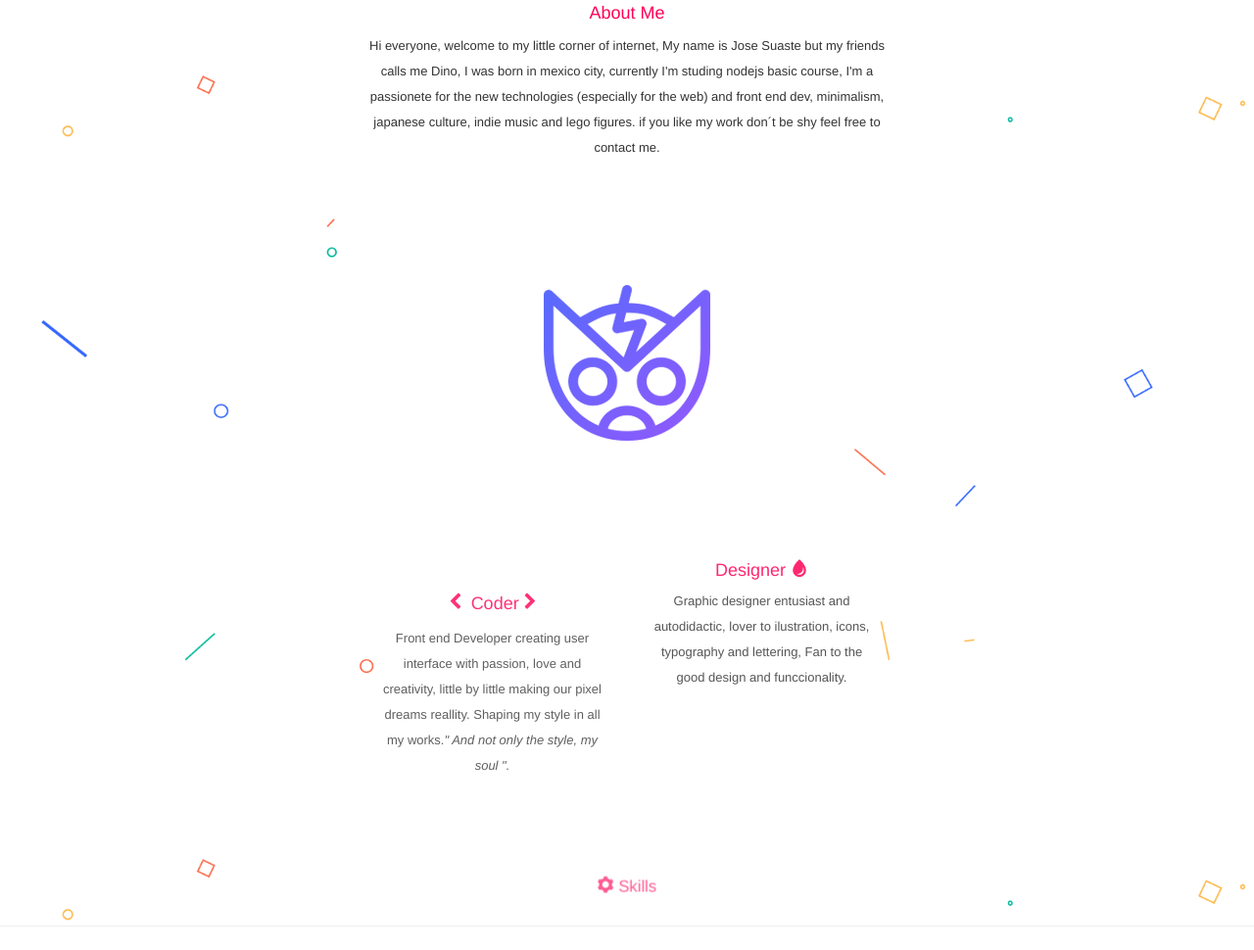
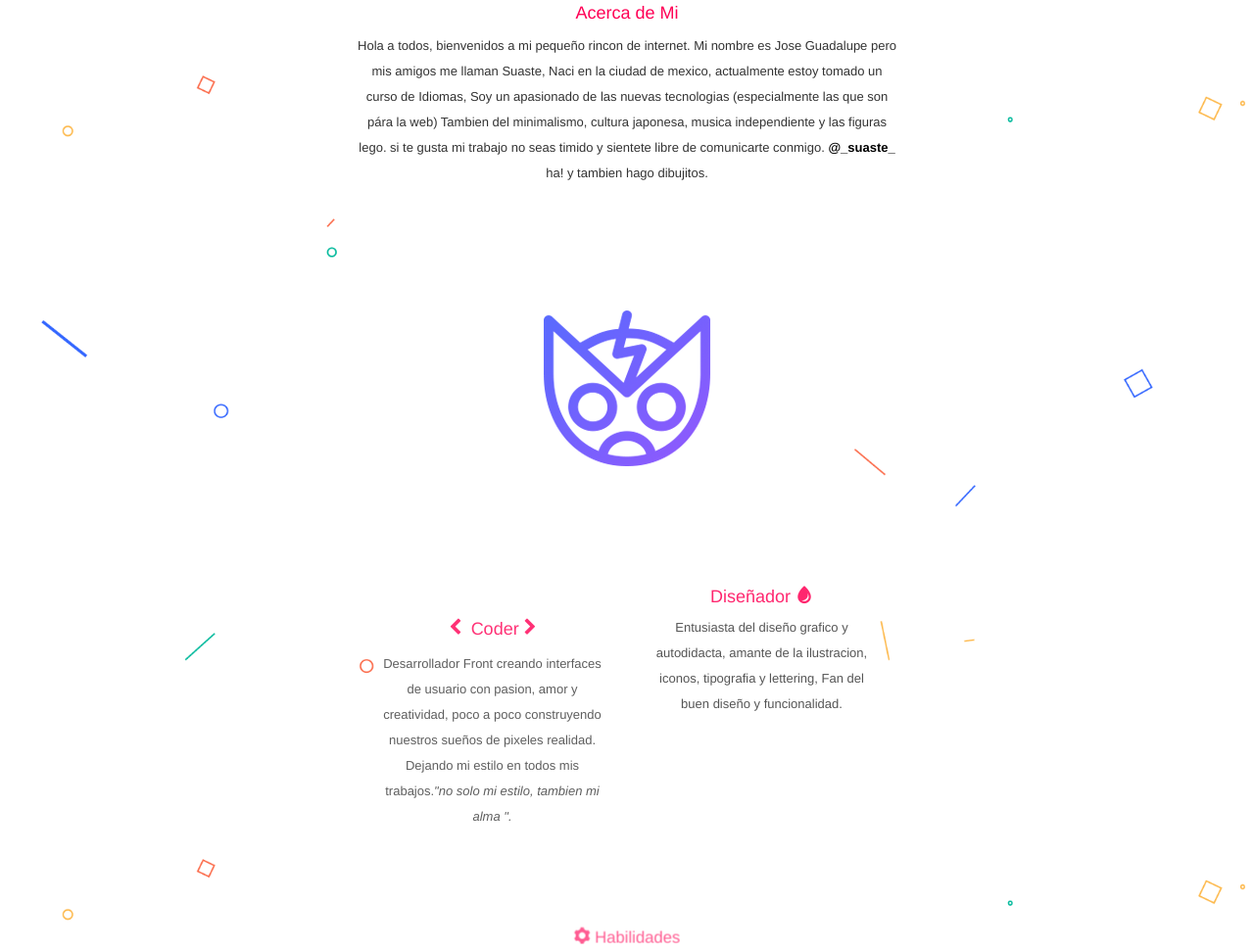
Before and after one commit to Jose-Suaste/Jose-Suaste, a plain HTML site: page about.html in a window 1280 px wide. Shown: the part 776-1746 px from the top of the page at 98% size. Drawn offline with nearby package versions, Linux system fonts and the light colour scheme; files whose address does not match are found by name; a web font is replaced by a local one.

Commit message:
se cambiaron los textos a español, se cambio la imagen del readme y tambien se modificaron los estilos

```diff
--- a/about.html
+++ b/about.html
@@ -62,8 +62,16 @@
 <div class="container scrollflow -pop -opacity">
     <div class="row">
         <div class="col-md-6 center-block quitar-float espacio-arriba">
-           <h1 class="text-center"> About Me </h1>
-              <p class="text-center"> Hi everyone, welcome to my little corner of internet, My name is Jose Suaste but my friends calls me Dino, I was born in mexico city, currently I'm studing nodejs basic course, I'm a passionete for the new technologies (especially for the web) and front end dev, minimalism, japanese culture, indie music and lego figures. if you like my work don´t be shy feel free to contact me.</p>
+           <h1 class="text-center"> Acerca de Mi</h1>
+              <p class="text-center"> Hola a todos, bienvenidos a mi pequeño rincon de internet.
+              Mi nombre es Jose Guadalupe pero mis amigos me llaman Suaste, Naci en la ciudad de mexico,
+              actualmente estoy tomado un curso de Idiomas,
+              Soy un apasionado de las nuevas tecnologias (especialmente las que son pára la web)
+              Tambien del minimalismo, cultura japonesa, musica independiente y las figuras lego.
+              si te gusta mi trabajo no seas timido y sientete libre de comunicarte conmigo. <a href="https://twitter.com/_suaste_" target="_blank"><strong class="twitter">@_suaste_</strong></a>
+              ha! y tambien hago dibujitos.
+            </p>
+
          </div>
       </div>
   </div>
@@ -80,12 +88,14 @@
         <tr>
           <td width="45%" valign="top">
             <h2 class="scrollflow -slide-top -opacity text-center"><span class="icon-chevron-left"> </span> Coder <span class="icon-chevron-right"> </span> </h2>
-            <p class="scrollflow -slide-top -opacity text-center">Front end Developer creating user interface with passion, love and creativity, little by little making our pixel dreams reallity. Shaping my style in all my works.<em>" And not only the style, my soul ".</em></p>
+            <p class="scrollflow -slide-top -opacity text-center">Desarrollador Front creando interfaces de usuario con pasion, amor y creatividad,
+              poco a poco construyendo nuestros sueños de pixeles realidad. Dejando mi estilo en todos mis trabajos.<em>"no solo mi estilo, tambien mi alma ".</em></p>
           </td>
           <td>&nbsp;</td>
           <td width="45%" valign="top">
-            <h3 class="scrollflow -slide-bottom -opacity text-center">Designer <span class="icon-droplet"></span></h3>
-            <p class="scrollflow -slide-bottom -opacity text-center">Graphic designer entusiast and autodidactic, lover to ilustration, icons, typography and lettering, Fan to the good design and funccionality.</p>
+            <h3 class="scrollflow -slide-bottom -opacity text-center">Diseñador <span class="icon-droplet"></span></h3>
+            <p class="scrollflow -slide-bottom -opacity text-center">Entusiasta del diseño grafico y autodidacta,
+              amante de la ilustracion, iconos, tipografia y lettering, Fan del buen diseño y funcionalidad.</p>
           </td>
         </tr>
       </table>
@@ -95,7 +105,7 @@
 <!--Titulo Skills-->
    <div class="container scrollflow -pop -opacity">
      <div class="row">
-        <h4 class="text-center"><span class="icon-cog"></span> Skills</h4>
+        <h4 class="text-center"><span class="icon-cog"></span> Habilidades</h4>
      </div>
    </div>
 
@@ -152,7 +162,7 @@
 <footer class="mipiedepagina espacio-arriba">
     <div class="container">
        <div class="row">
-         <p class="love">Coded With Love <span class="icon-heart"></span> by Jose Suaste </p>
+         <p class="love">Construida con amor <span class="icon-heart"></span> por Jose Suaste </p>
            </div>
              <div class="mi-footer">
                <div class="col-md-4"> Copyright &copy; Ultraman Web</div>
--- a/css/estilos.css
+++ b/css/estilos.css
@@ -41,6 +41,10 @@ nav a{
 }
 nav a:hover{
 	color: #FF0055;
+	text-decoration: none;
+}
+.twitter{
+	color:#000000;
 	text-decoration: none;
 }
 /*Posicionamiento y estilos de las cajas de Coder y Designer*/
```
Also changed, not shown: index.html (+1 -1 lines), portafolio.html (+4 -4 lines), README.md.
